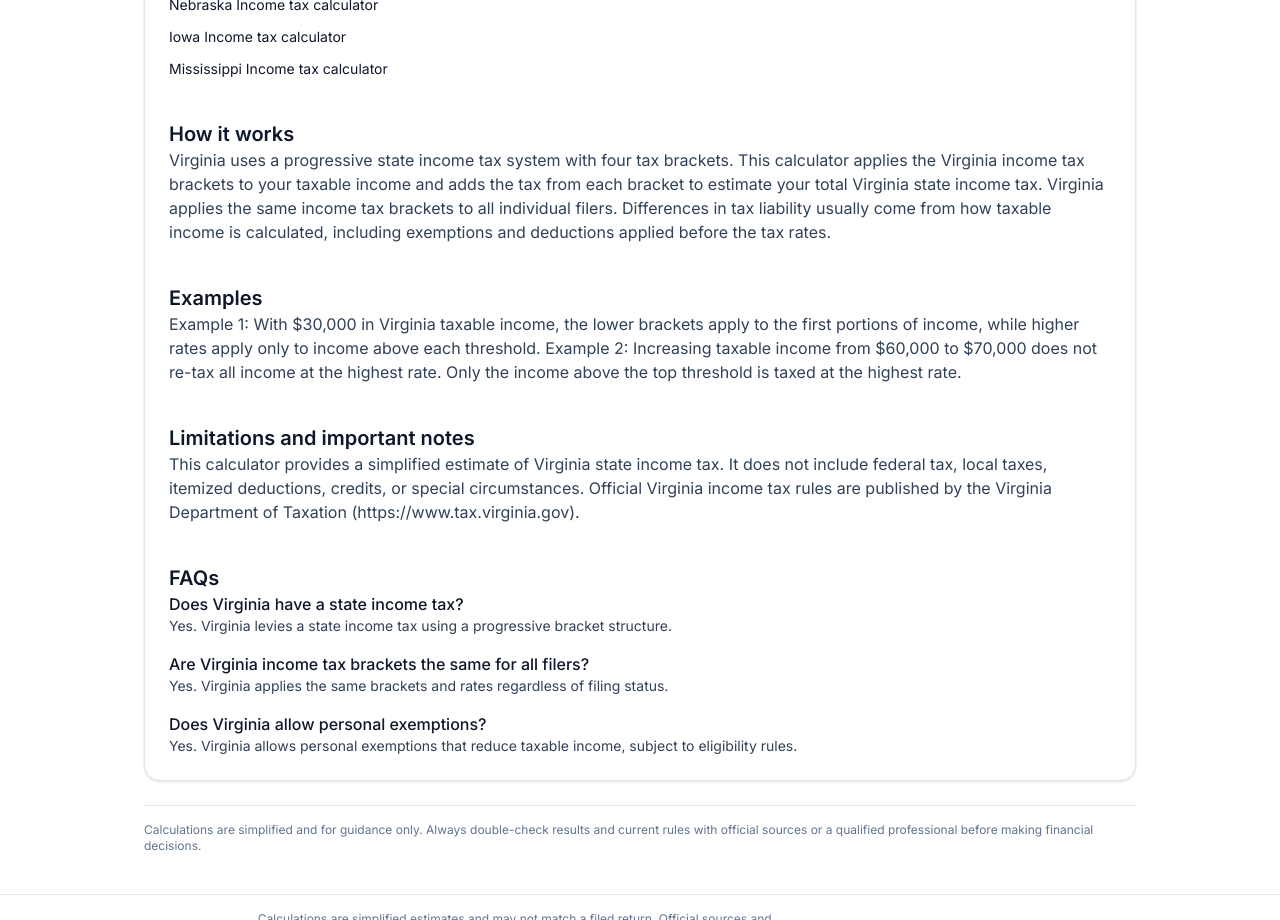
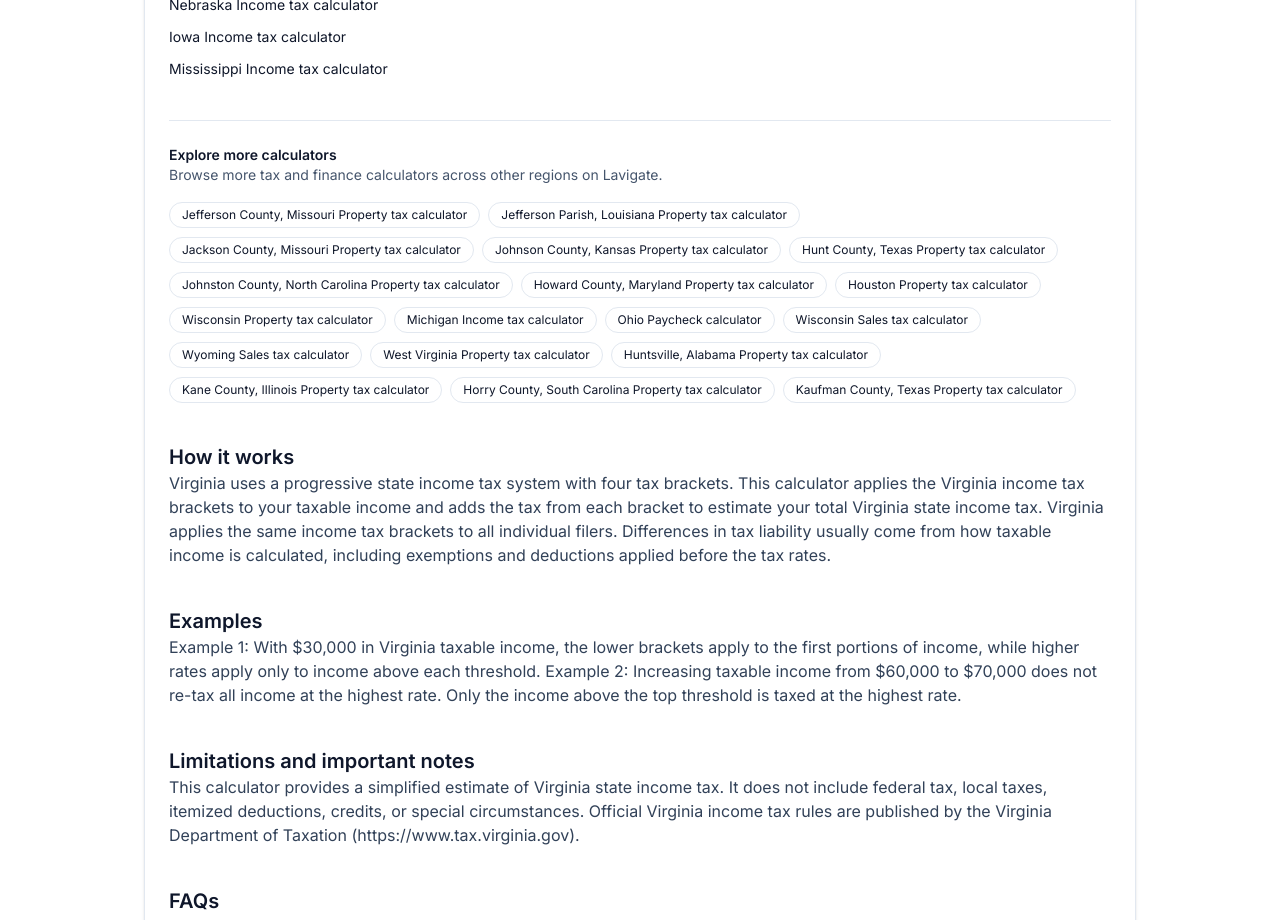
Before and after one commit to calleskattman/lavigate, a Next.js app: page /tools/income-tax/virginia in a window 1280 px wide. Shown: the part 980-1900 px from the top of the page. Built offline with nearby package versions, Linux system fonts and the light colour scheme.

Commit message:
feat(seo): add global calculator links to tool pages

```diff
--- a/app/tools/[toolId]/[regionSlug]/page.tsx
+++ b/app/tools/[toolId]/[regionSlug]/page.tsx
@@ -37,6 +37,77 @@ import {
   buildIncomeTaxSoftwareSchema,
   buildSalesTaxSoftwareSchema,
 } from "@/lib/schema";
+
+type GlobalCalculatorLink = {
+  key: string;
+  href: string;
+  label: string;
+  toolId: string;
+  regionId: string;
+};
+
+function hashString(input: string): number {
+  let hash = 0;
+  for (let i = 0; i < input.length; i++) {
+    hash = (hash << 5) - hash + input.charCodeAt(i);
+    hash |= 0;
+  }
+  return Math.abs(hash);
+}
+
+function getDeterministicWindow<T>(
+  items: T[],
+  limit: number,
+  seed: string
+): T[] {
+  if (items.length <= limit) return items;
+
+  const total = items.length;
+  const startIndex = hashString(seed) % total;
+  const selected: T[] = [];
+  const usedIndexes = new Set<number>();
+
+  const addIndex = (index: number) => {
+    const normalizedIndex = ((index % total) + total) % total;
+    if (usedIndexes.has(normalizedIndex)) return;
+
+    selected.push(items[normalizedIndex]);
+    usedIndexes.add(normalizedIndex);
+  };
+
+  const preferredOffsets = Array.from(
+    new Set([
+      0,
+      1,
+      2,
+      3,
+      Math.floor(total / 4),
+      Math.floor(total / 3),
+      Math.floor(total / 2),
+      Math.floor((2 * total) / 3),
+      Math.floor((3 * total) / 4),
+    ].filter((offset) => offset >= 0))
+  );
+
+  for (const offset of preferredOffsets) {
+    addIndex(startIndex + offset);
+    if (selected.length >= limit) break;
+
+    if (offset !== 0) {
+      addIndex(startIndex - offset);
+      if (selected.length >= limit) break;
+    }
+  }
+
+  for (let step = 0; step < total && selected.length < limit; step++) {
+    addIndex(startIndex + step);
+    if (selected.length >= limit) break;
+
+    addIndex(startIndex - step);
+  }
+
+  return selected;
+}
 
 type PageProps = {
   params: Promise<{
@@ -222,7 +293,50 @@ if (!isMortgage && !region) {
     String(CURRENT_TAX_YEAR)
   );
 
+  const globalCalculatorLinks: GlobalCalculatorLink[] =
+  !isMortgage && region
+    ? getDeterministicWindow(
+        tools
+          .filter((candidateTool) => candidateTool.id !== "mortgage")
+          .flatMap((candidateTool) =>
+            candidateTool.supportedRegionIds.flatMap((candidateRegionId) => {
+              const candidateRegion = regions.find(
+                (r) => r.id === candidateRegionId
+              );
 
+              if (!candidateRegion) {
+                return [];
+              }
+
+              if (
+                candidateTool.id === tool.id &&
+                candidateRegion.id === region.id
+              ) {
+                return [];
+              }
+
+              if (
+                candidateRegion.id === region.id &&
+                candidateTool.id !== tool.id
+              ) {
+                return [];
+              }
+
+              return [
+                {
+                  key: `${candidateTool.id}-${candidateRegion.id}`,
+                  href: `/tools/${candidateTool.id}/${candidateRegion.slug}`,
+                  label: `${candidateRegion.displayName} ${candidateTool.name}`,
+                  toolId: candidateTool.id,
+                  regionId: candidateRegion.id,
+                },
+              ];
+            })
+          ),
+        18,
+        `${tool.id}:${region.id}:global`
+      )
+    : [];
 
   return (
     <>
@@ -281,6 +395,32 @@ if (!isMortgage && !region) {
     />
   </>
 )}
+
+{globalCalculatorLinks.length > 0 && (
+          <section className="mt-10 border-t border-slate-200 pt-6">
+            <h2 className="mb-3 text-sm font-semibold text-slate-900">
+              Explore more calculators
+            </h2>
+
+            <p className="mb-4 text-sm text-slate-600">
+              Browse more tax and finance calculators across other regions on
+              Lavigate.
+            </p>
+
+            <ul className="flex flex-wrap gap-2">
+              {globalCalculatorLinks.map((item) => (
+                <li key={item.key}>
+                  <Link
+                    href={item.href}
+                    className="inline-flex items-center rounded-full border border-slate-200 px-3 py-1 text-xs text-slate-700 hover:border-blue-500 hover:text-blue-600"
+                  >
+                    {item.label}
+                  </Link>
+                </li>
+              ))}
+            </ul>
+          </section>
+        )}
 
         {seo.sections?.howItWorks && (
           <section className="mt-10 space-y-6">
```
